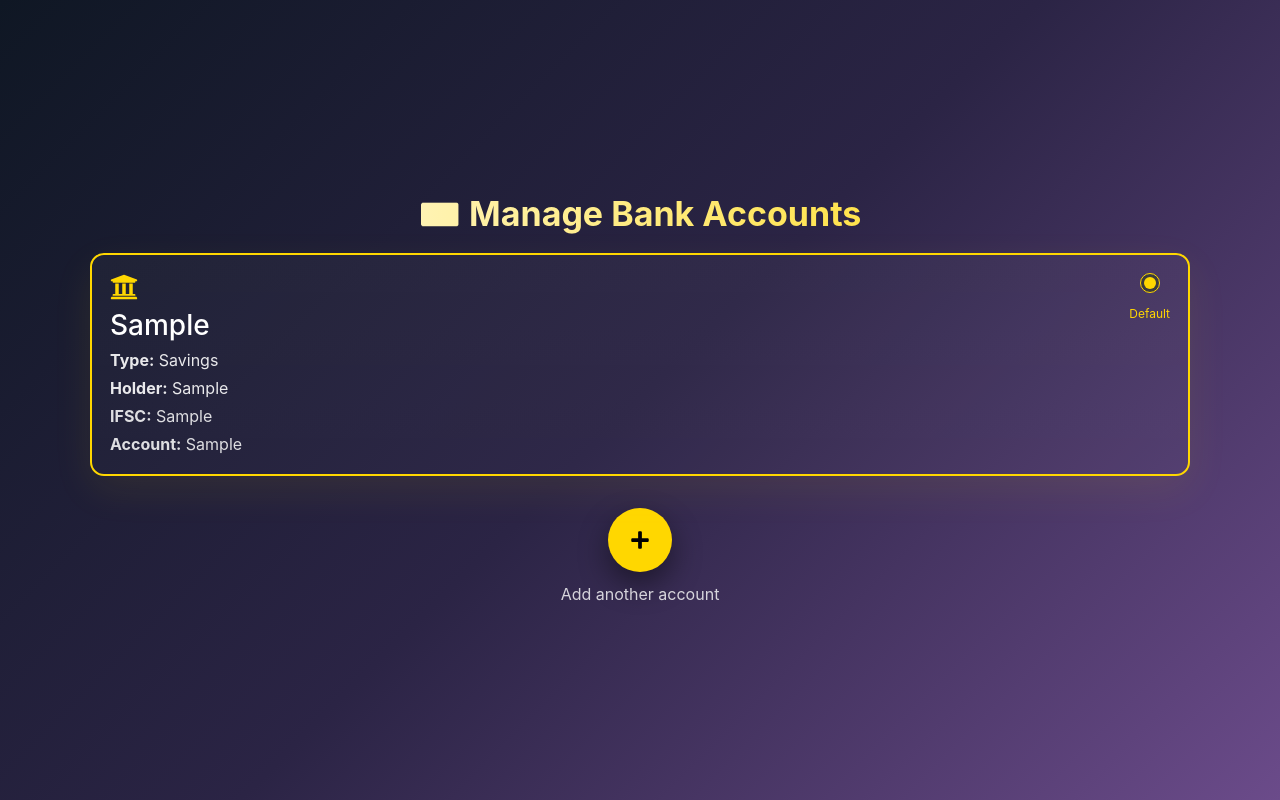
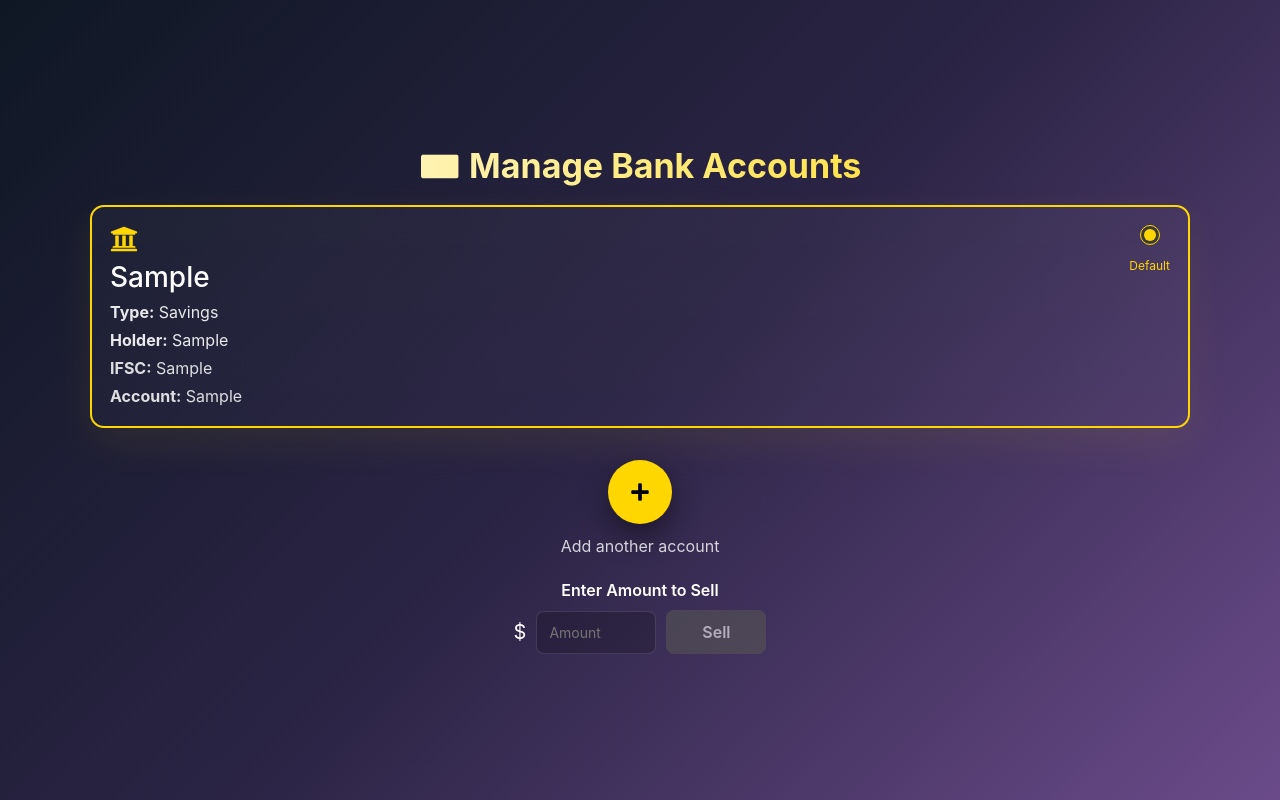
Before and after one commit to Ghostnodedev/primexchange, a Next.js app: page /mine in a window 1280 px wide. Both pictures are taken after typing "Sample", "Sample", "Sample", "Sample" into the empty fields and a click on the button "Save Account". Built offline with nearby package versions, Linux system fonts and the light colour scheme.

Commit message:
sell added

```diff
--- a/app/mine/page.js
+++ b/app/mine/page.js
@@ -1,23 +1,17 @@
 "use client";
-
 import { useEffect, useState } from "react";
 import Cookies from "js-cookie";
 import { FaPlus, FaUniversity } from "react-icons/fa";
-// import Navbar from "../component/header";
-
-/**
- * BankDetails Manager
- * - Form adds bank accounts and then hides
- * - Cards show saved accounts with radio to select default
- * - Accounts and selectedId are persisted in cookies
- */
+import toast from "react-hot-toast";
 
 export default function BankManager() {
   const [accounts, setAccounts] = useState([]);
-  const [showForm, setShowForm] = useState(true); // show form by default if no accounts
+  const [showForm, setShowForm] = useState(true);
   const [selectedId, setSelectedId] = useState(null);
+  const [amount, setAmount] = useState("");
+  const [sold, setSold] = useState(false);
 
-  // On mount: load accounts + selected from cookies
+  // Load accounts from cookies
   useEffect(() => {
     try {
       const saved = Cookies.get("bankAccounts");
@@ -25,7 +19,7 @@ export default function BankManager() {
       if (saved) {
         const parsed = JSON.parse(saved);
         setAccounts(parsed);
-        setShowForm(parsed.length === 0); // if no saved accounts, show form
+        setShowForm(parsed.length === 0);
       } else {
         setShowForm(true);
       }
@@ -35,7 +29,7 @@ export default function BankManager() {
     }
   }, []);
 
-  // whenever accounts change, persist in cookie
+  // Save accounts to cookies
   useEffect(() => {
     try {
       Cookies.set("bankAccounts", JSON.stringify(accounts), { expires: 7 });
@@ -44,7 +38,7 @@ export default function BankManager() {
     }
   }, [accounts]);
 
-  // when selectedId changes, persist in cookie
+  // Save selected bank to cookies
   useEffect(() => {
     if (selectedId !== null) {
       Cookies.set("selectedBank", String(selectedId), { expires: 7 });
@@ -53,25 +47,22 @@ export default function BankManager() {
     }
   }, [selectedId]);
 
-  // helper to create compact unique id
+  // helper to create unique id
   const makeId = () =>
     Date.now().toString(36) + Math.random().toString(36).slice(2, 8);
 
   const handleSubmit = (e) => {
     e.preventDefault();
-
     const form = e.target;
     const bankName = form.bankName.value.trim();
     const type = form.type.value;
     const holderName = form.holderName.value.trim();
     const ifsc = form.ifsc.value.trim();
     const accountNumber = form.accountNumber.value.trim();
-
     if (!bankName || !type || !holderName || !ifsc || !accountNumber) {
       alert("Please fill all fields");
       return;
     }
-
     const newAccount = {
       id: makeId(),
       bankName,
@@ -80,14 +71,11 @@ export default function BankManager() {
       ifsc,
       accountNumber,
     };
-
     setAccounts((prev) => {
       const updated = [...prev, newAccount];
-      // if this is the first account, auto-select it
       if (prev.length === 0) setSelectedId(String(newAccount.id));
       return updated;
     });
-
     form.reset();
     setShowForm(false);
   };
@@ -96,12 +84,21 @@ export default function BankManager() {
     setSelectedId(String(id));
   };
 
+  const handleSell = () => {
+    if (!amount) {
+      toast.error("Enter amount first!");
+      return;
+    }
+    setSold(true);
+    toast.success("Sell Successful!");
+  };
+
   return (
     <div style={pageStyle}>
       <div style={containerStyle}>
-        {/* <Navbar /> */}
         <h1 style={titleStyle}>💳 Manage Bank Accounts</h1>
-        {/* Cards grid */}
+
+        {/* Accounts Grid */}
         {accounts.length > 0 && (
           <div style={gridStyle}>
             {accounts.map((acc) => {
@@ -111,34 +108,71 @@ export default function BankManager() {
                   key={acc.id}
                   style={{
                     ...cardStyle,
-                    border: isSelected ? "2px solid #ffd700" : "1px solid rgba(255,255,255,0.08)",
-                    boxShadow: isSelected ? "0 14px 40px rgba(255,215,0,0.08)" : cardStyle.boxShadow,
+                    border: isSelected
+                      ? "2px solid #ffd700"
+                      : "1px solid rgba(255,255,255,0.08)",
+                    boxShadow: isSelected
+                      ? "0 14px 40px rgba(255,215,0,0.08)"
+                      : cardStyle.boxShadow,
                     transform: isSelected ? "translateY(-4px)" : "none",
                     cursor: "pointer",
                   }}
                   onClick={() => handleSelect(acc.id)}
                 >
-                  <div style={{ display: "flex", justifyContent: "space-between", alignItems: "flex-start", gap: "12px" }}>
+                  <div
+                    style={{
+                      display: "flex",
+                      justifyContent: "space-between",
+                      alignItems: "flex-start",
+                      gap: "12px",
+                    }}
+                  >
                     <div>
-                      <FaUniversity size={28} style={{ color: "#ffd700", marginBottom: 8 }} />
+                      <FaUniversity
+                        size={28}
+                        style={{ color: "#ffd700", marginBottom: 8 }}
+                      />
                       <h3 style={{ margin: "0 0 6px 0" }}>{acc.bankName}</h3>
-                      <p style={{ margin: "4px 0", color: "rgba(255,255,255,0.9)" }}><strong>Type:</strong> {acc.type}</p>
-                      <p style={{ margin: "4px 0", color: "rgba(255,255,255,0.9)" }}><strong>Holder:</strong> {acc.holderName}</p>
-                      <p style={{ margin: "4px 0", color: "rgba(255,255,255,0.85)" }}><strong>IFSC:</strong> {acc.ifsc}</p>
-                      <p style={{ margin: "4px 0 0 0", color: "rgba(255,255,255,0.85)" }}><strong>Account:</strong> {acc.accountNumber}</p>
+                      <p style={{ margin: "4px 0", color: "rgba(255,255,255,0.9)" }}>
+                        <strong>Type:</strong> {acc.type}
+                      </p>
+                      <p style={{ margin: "4px 0", color: "rgba(255,255,255,0.9)" }}>
+                        <strong>Holder:</strong> {acc.holderName}
+                      </p>
+                      <p style={{ margin: "4px 0", color: "rgba(255,255,255,0.85)" }}>
+                        <strong>IFSC:</strong> {acc.ifsc}
+                      </p>
+                      <p style={{ margin: "4px 0 0 0", color: "rgba(255,255,255,0.85)" }}>
+                        <strong>Account:</strong> {acc.accountNumber}
+                      </p>
                     </div>
-
-                    <div style={{ display: "flex", flexDirection: "column", alignItems: "center", gap: 12 }}>
+                    <div
+                      style={{
+                        display: "flex",
+                        flexDirection: "column",
+                        alignItems: "center",
+                        gap: 12,
+                      }}
+                    >
                       <input
                         type="radio"
                         name="selectedBank"
                         checked={isSelected}
                         onChange={() => handleSelect(acc.id)}
                         aria-label={`Select ${acc.bankName}`}
-                        style={{ width: 20, height: 20, accentColor: "#ffd700", cursor: "pointer" }}
-                        onClick={(e) => e.stopPropagation()} // stop card click double trigger
+                        style={{
+                          width: 20,
+                          height: 20,
+                          accentColor: "#ffd700",
+                          cursor: "pointer",
+                        }}
+                        onClick={(e) => e.stopPropagation()}
                       />
-                      {isSelected && <span style={{ fontSize: 12, color: "#ffd700" }}>Default</span>}
+                      {isSelected && (
+                        <span style={{ fontSize: 12, color: "#ffd700" }}>
+                          Default
+                        </span>
+                      )}
                     </div>
                   </div>
                 </div>
@@ -147,48 +181,66 @@ export default function BankManager() {
           </div>
         )}
 
-        {/* Form (visible when showForm) */}
+        {/* Add Account Form */}
         {showForm && (
           <form onSubmit={handleSubmit} style={formContainerStyle}>
             <h2 style={{ marginTop: 0 }}>Add Bank Account</h2>
-
             <div style={rowStyle}>
               <label style={labelStyle}>Bank Name</label>
-              <input name="bankName" style={inputFieldStyle} placeholder="e.g., HDFC Bank" required />
+              <input
+                name="bankName"
+                style={inputFieldStyle}
+                placeholder="e.g., HDFC Bank"
+                required
+              />
             </div>
-
             <div style={rowStyle}>
               <label style={labelStyle}>Account Type</label>
-              <select name="type" style={inputFieldStyle} defaultValue="Savings" required>
+              <select
+                name="type"
+                style={inputFieldStyle}
+                defaultValue="Savings"
+                required
+              >
                 <option value="Savings">Savings</option>
                 <option value="Current">Current</option>
                 <option value="Salary">Salary</option>
               </select>
             </div>
-
             <div style={rowStyle}>
               <label style={labelStyle}>Holder Name</label>
-              <input name="holderName" style={inputFieldStyle} placeholder="Account holder full name" required />
+              <input
+                name="holderName"
+                style={inputFieldStyle}
+                placeholder="Account holder full name"
+                required
+              />
             </div>
-
             <div style={rowStyle}>
               <label style={labelStyle}>IFSC Code</label>
-              <input name="ifsc" style={inputFieldStyle} placeholder="e.g., HDFC0001234" required />
+              <input
+                name="ifsc"
+                style={inputFieldStyle}
+                placeholder="e.g., HDFC0001234"
+                required
+              />
             </div>
-
             <div style={rowStyle}>
               <label style={labelStyle}>Account Number</label>
-              <input name="accountNumber" style={inputFieldStyle} placeholder="Enter account number" required />
+              <input
+                name="accountNumber"
+                style={inputFieldStyle}
+                placeholder="Enter account number"
+                required
+              />
             </div>
-
             <div style={{ display: "flex", gap: 12, marginTop: 14 }}>
-              <button type="submit" style={saveBtnStyle}>Save Account</button>
+              <button type="submit" style={saveBtnStyle}>
+                Save Account
+              </button>
               <button
                 type="button"
-                onClick={() => {
-                  // if no accounts exist, keep the form visible; otherwise hide
-                  setShowForm(false);
-                }}
+                onClick={() => setShowForm(false)}
                 style={cancelBtnStyle}
               >
                 Cancel
@@ -197,8 +249,9 @@ export default function BankManager() {
           </form>
         )}
 
-        {/* Plus button to add more */}
+        {/* Add More + Sell Section */}
         {!showForm && (
+          <>
             <div style={{ textAlign: "center", marginTop: 28 }}>
               <button
                 title="Add bank"
@@ -207,8 +260,64 @@ export default function BankManager() {
               >
                 <FaPlus color="#000" />
               </button>
-            <div style={{ marginTop: 10, color: "rgba(255,255,255,0.8)" }}>Add another account</div>
+              <div style={{ marginTop: 10, color: "rgba(255,255,255,0.8)" }}>
+                Add another account
               </div>
+            </div>
+
+            {/* Sell Section */}
+            <div style={{ marginTop: 20, textAlign: "center" }}>
+              <label
+                style={{ display: "block", marginBottom: 8, fontWeight: 600 }}
+              >
+                Enter Amount to Sell
+              </label>
+              <div
+                style={{
+                  display: "flex",
+                  justifyContent: "center",
+                  gap: 10,
+                  alignItems: "center",
+                }}
+              >
+                {!sold ? (
+                  <>
+                    <span style={{ color: "#fff", fontSize: 20 }}>$</span>
+                    <input
+                      type="number"
+                      placeholder="Amount"
+                      value={amount}
+                      onChange={(e) => setAmount(e.target.value)}
+                      style={inputFieldStyle}
+                    />
+                    <div style={{ minWidth: 100, display: "flex", justifyContent: "center" }}>
+                      <button
+                        onClick={handleSell}
+                        disabled={!amount}
+                        style={{
+                          background: !amount ? "#555" : "#22c55e",
+                          color: "#fff",
+                          border: "none",
+                          padding: "10px 16px",
+                          borderRadius: 8,
+                          fontWeight: 600,
+                          cursor: !amount ? "not-allowed" : "pointer",
+                          width: "100%",
+                          opacity: !amount ? 0.6 : 1,
+                        }}
+                      >
+                        Sell
+                      </button>
+                    </div>
+                  </>
+                ) : (
+                  <span style={{ color: "#22c55e", fontWeight: 600, fontSize: 16 }}>
+                    ✅ Sold
+                  </span>
+                )}
+              </div>
+            </div>
+          </>
         )}
       </div>
     </div>
@@ -216,7 +325,6 @@ export default function BankManager() {
 }
 
 /* ---------------- styles ---------------- */
-
 const pageStyle = {
   minHeight: "100vh",
   background: "linear-gradient(135deg, #0f1724 0%, #2b2445 50%, #6b4b8a 100%)",
@@ -225,14 +333,10 @@ const pageStyle = {
   alignItems: "center",
   justifyContent: "center",
   padding: "40px 20px",
-  fontFamily: "Inter, ui-sans-serif, system-ui, -apple-system, 'Segoe UI', Roboto, 'Helvetica Neue', Arial",
+  fontFamily:
+    "Inter, ui-sans-serif, system-ui, -apple-system, 'Segoe UI', Roboto, 'Helvetica Neue', Arial",
 };
-
-const containerStyle = {
-  width: "100%",
-  maxWidth: 1100,
-};
-
+const containerStyle = { width: "100%", maxWidth: 1100 };
 const titleStyle = {
   textAlign: "center",
   fontSize: 34,
@@ -242,33 +346,40 @@ const titleStyle = {
   WebkitBackgroundClip: "text",
   WebkitTextFillColor: "transparent",
 };
-
 const gridStyle = {
   display: "grid",
   gridTemplateColumns: "repeat(auto-fit, minmax(320px, 1fr))",
   gap: 18,
   marginBottom: 18,
 };
-
 const cardStyle = {
-  background: "linear-gradient(180deg, rgba(255,255,255,0.03), rgba(255,255,255,0.02))",
+  background:
+    "linear-gradient(180deg, rgba(255,255,255,0.03), rgba(255,255,255,0.02))",
   borderRadius: 14,
   padding: 18,
   boxShadow: "0 10px 30px rgba(2,6,23,0.6)",
   transition: "all 220ms ease",
 };
-
 const formContainerStyle = {
-  background: "linear-gradient(180deg, rgba(255,255,255,0.06), rgba(255,255,255,0.03))",
+  background:
+    "linear-gradient(180deg, rgba(255,255,255,0.06), rgba(255,255,255,0.03))",
   borderRadius: 12,
   padding: 20,
   maxWidth: 520,
   margin: "18px auto 0",
   boxShadow: "0 14px 40px rgba(2,6,23,0.6)",
 };
-
-const rowStyle = { marginBottom: 12, display: "flex", flexDirection: "column", gap: 6 };
-const labelStyle = { fontSize: 13, color: "rgba(255,255,255,0.85)", fontWeight: 600 };
+const rowStyle = {
+  marginBottom: 12,
+  display: "flex",
+  flexDirection: "column",
+  gap: 6,
+};
+const labelStyle = {
+  fontSize: 13,
+  color: "rgba(255,255,255,0.85)",
+  fontWeight: 600,
+};
 const inputFieldStyle = {
   padding: "10px 12px",
   borderRadius: 8,
@@ -277,8 +388,8 @@ const inputFieldStyle = {
   color: "#fff",
   outline: "none",
   fontSize: 14,
+  width: 120,
 };
-
 const saveBtnStyle = {
   background: "#ffd700",
   color: "#000",
@@ -289,7 +400,6 @@ const saveBtnStyle = {
   cursor: "pointer",
   flex: 1,
 };
-
 const cancelBtnStyle = {
   background: "transparent",
   color: "#fff",
@@ -298,7 +408,6 @@ const cancelBtnStyle = {
   borderRadius: 8,
   cursor: "pointer",
 };
-
 const plusBtnStyle = {
   background: "#ffd700",
   color: "#000",
```
Lines whose indentation alone changed are shown as unchanged.
